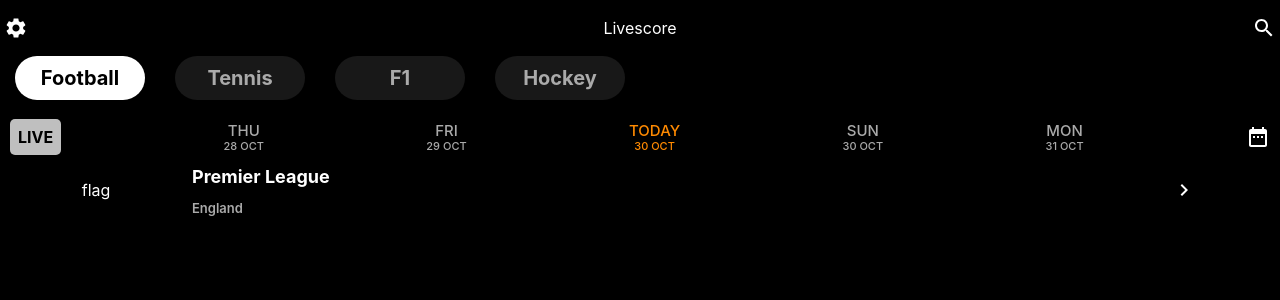
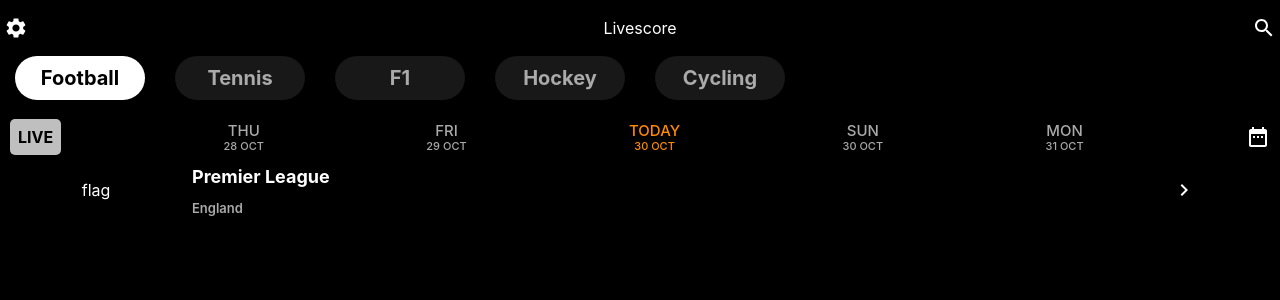
Before and after one commit to JCole45/Livescore-Clone, a React (Create React App) app: page / in a window 1280 px wide. Shown: the top 300 px of the page. Built offline with nearby package versions, Linux system fonts and the light colour scheme.

Commit message:
added Cycling to Sports Tab

```diff
--- a/src/App.js
+++ b/src/App.js
@@ -10,7 +10,6 @@
         <Header/>
         <SportsTab/>
         <DateBar/>
-
         <Fixtures/>
     </div>
   );
--- a/src/components/SportsTab.js
+++ b/src/components/SportsTab.js
@@ -7,6 +7,7 @@
             <div className="sport-alt"> Tennis </div>
             <div className="sport-alt"> F1 </div>
             <div className="sport-alt"> Hockey </div>
+            <div className="sport-alt"> Cycling </div>
         </section>
     )
 }
```
